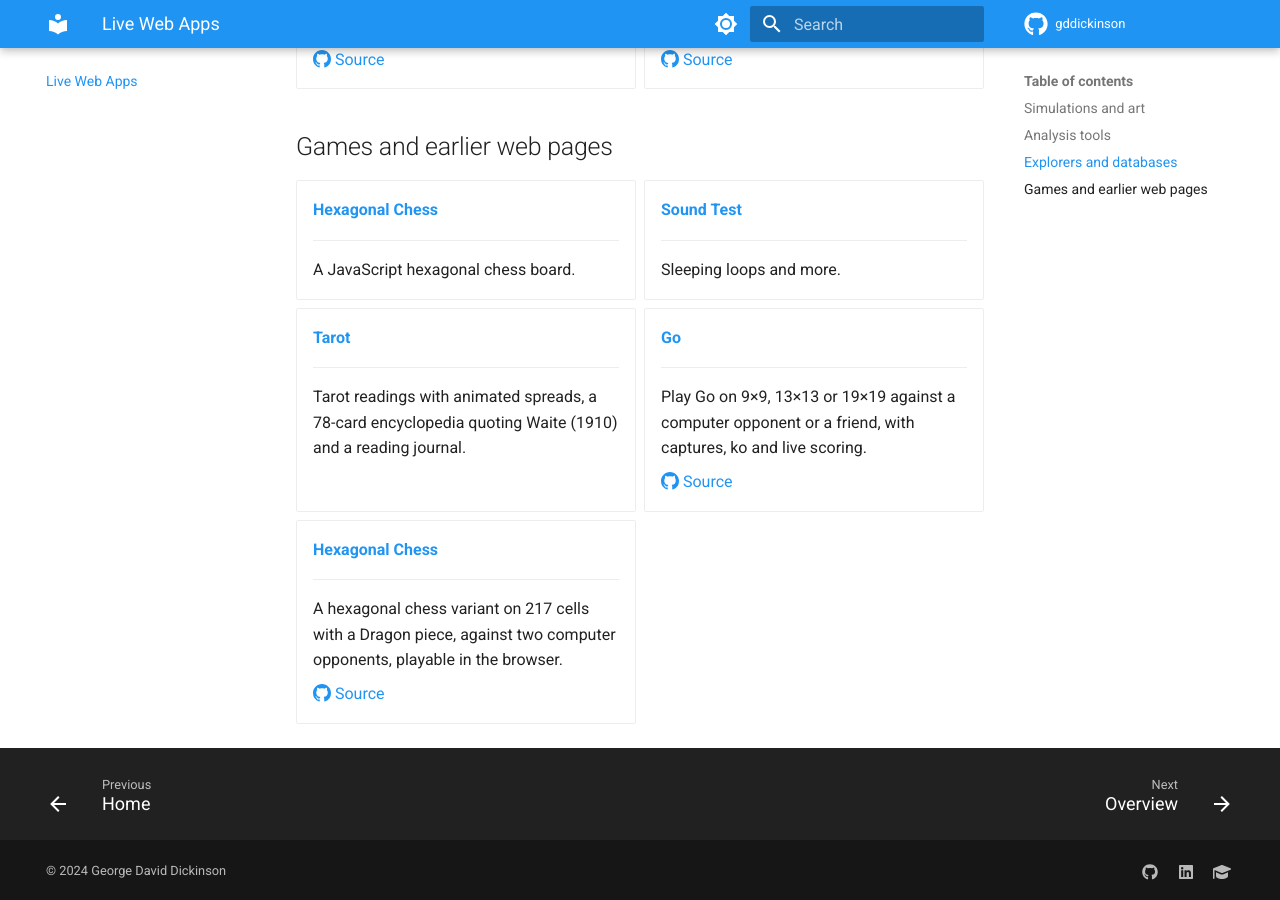
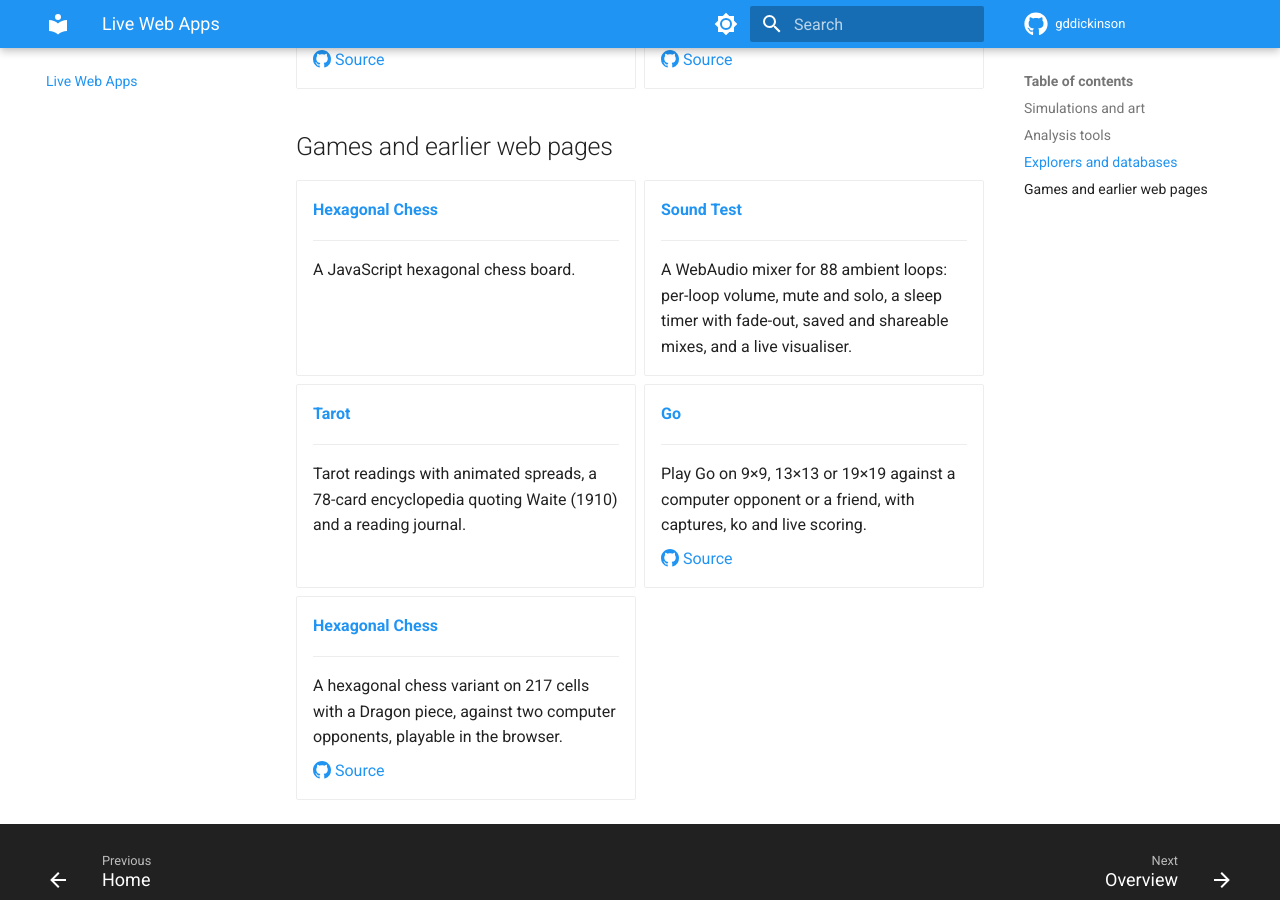
Before and after one commit to gddickinson/gddickinson.github.io, an MkDocs documentation site: the page built from docs/web-apps.md, in a window 1280 px wide and 900 px high, scrolled down 4221 px. Built offline with MkDocs 1.6.1 and Material for MkDocs 9.7.7, drawn with Linux system fonts in a browser that asks for light colours.

Commit message:
Web apps gallery: soundTest description
Co-Authored-By: Claude Opus 5.5 <noreply@anthropic.com>

```diff
--- a/docs/web-apps.md
+++ b/docs/web-apps.md
@@ -304,7 +304,7 @@ Projects you can use straight from the browser. Each one also runs as a local we
 
     ---
 
-    Sleeping loops and more.
+    A WebAudio mixer for 88 ambient loops: per-loop volume, mute and solo, a sleep timer with fade-out, saved and shareable mixes, and a live visualiser.
 
 -   **[Tarot](https://gddickinson.github.io/tarot/)**
 
```
